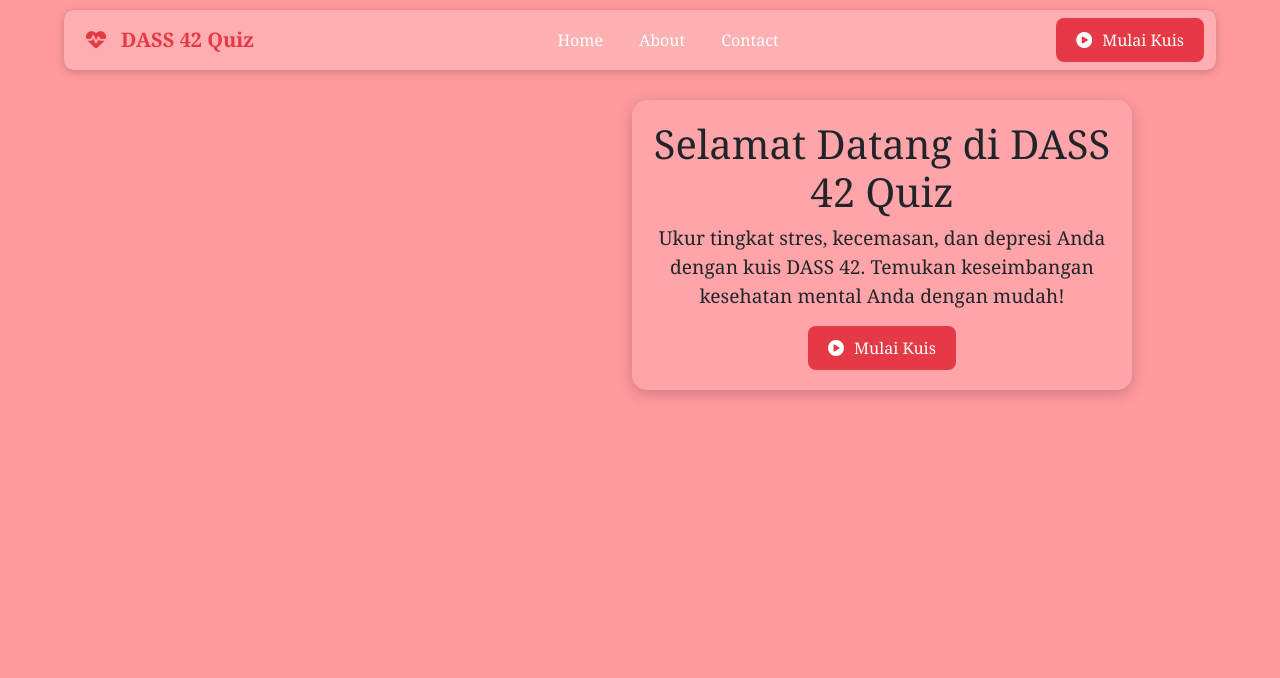
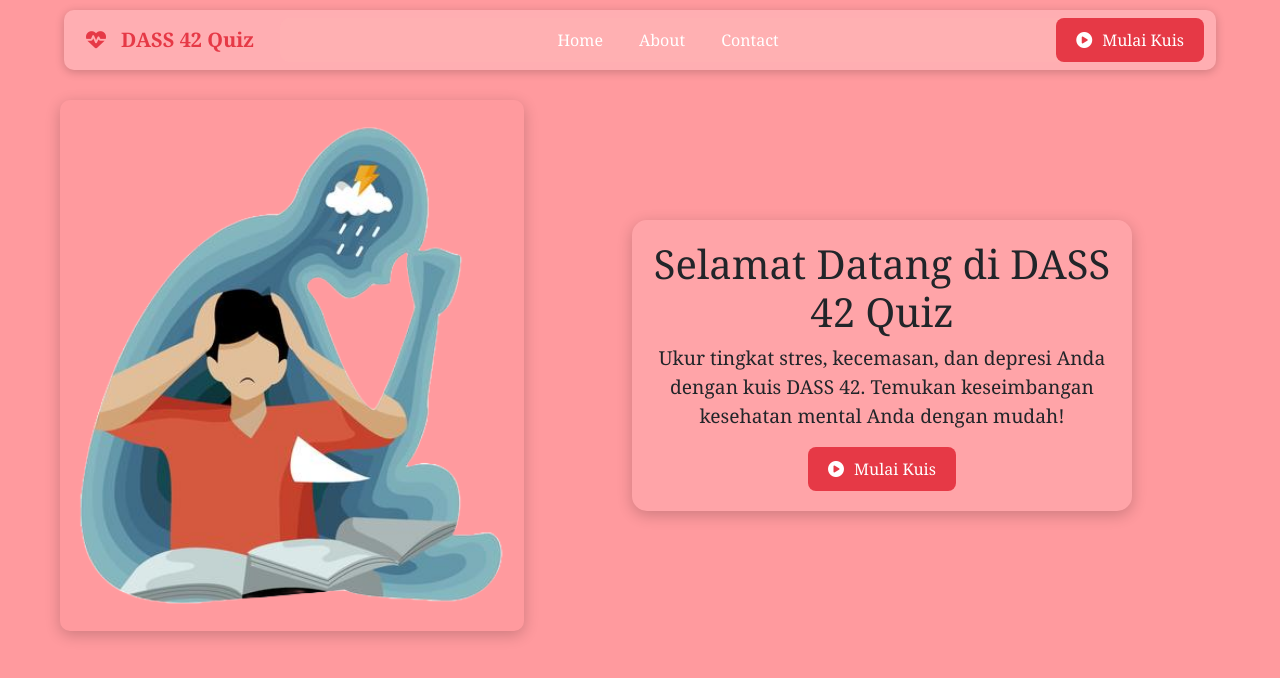
Before and after one commit to abcdefvk/abcdefvk.github.io, a plain HTML site: page index.html in a window 1280 px wide. Drawn offline with nearby package versions, Linux system fonts and the light colour scheme.

Commit message:
Add files via upload

```diff
--- a/index.html
+++ b/index.html
@@ -48,7 +48,7 @@
 
 
     <div class="main-container">
-        <img class="img1" src="../web-kpti/image/header-img.png" alt="">
+        <img class="img1" src="image/header-img.png" alt="">
         <div class="home-container">
             <div class="content">
                 <h1>Selamat Datang di DASS 42 Quiz</h1>
```
